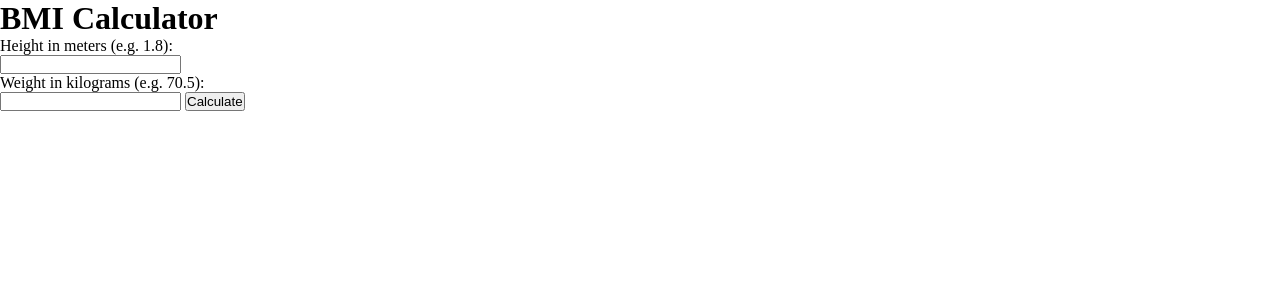
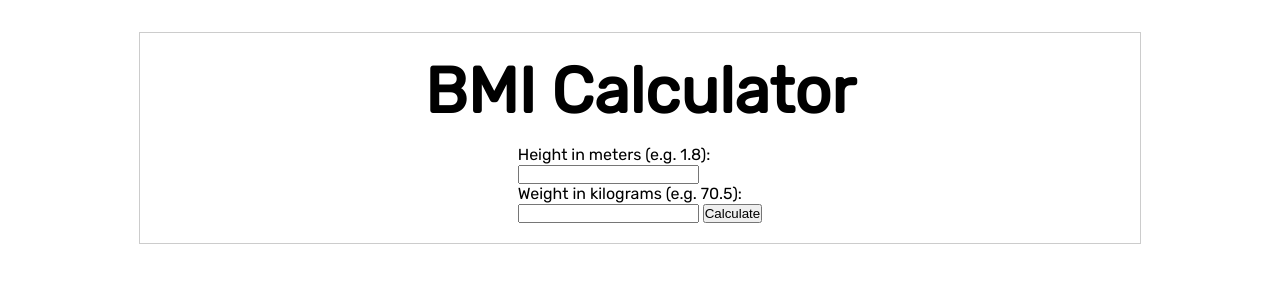
Before and after one commit to Gile987/BMI-Calculator, a website: page index.html in a window 1280 px wide. Drawn offline with Linux system fonts and the light colour scheme.

Commit message:
Add a font, add basic styling

```diff
--- a/index.html
+++ b/index.html
@@ -4,6 +4,9 @@
   <meta charset="UTF-8">
   <meta http-equiv="X-UA-Compatible" content="IE=edge">
   <meta name="viewport" content="width=device-width, initial-scale=1.0">
+  <link rel="preconnect" href="https://fonts.googleapis.com">
+  <link rel="preconnect" href="https://fonts.gstatic.com" crossorigin>
+  <link href="https://fonts.googleapis.com/css2?family=Rubik&display=swap" rel="stylesheet">
   <title>BMI Calculator</title>
   <link rel="stylesheet" href="styles/css/main.css">
 </head>
--- a/styles/sass/main.scss
+++ b/styles/sass/main.scss
@@ -2,3 +2,24 @@
   padding: 0;
   margin: 0;
 }
+
+body {
+  font-family: "Rubik";
+}
+
+.container {
+  margin: 2rem auto;
+  max-width: 60rem;
+  padding: 1.25rem;
+  border: 1px solid #ccc;
+  display: flex;
+  flex-direction: column;
+  align-items: center;
+  justify-content: center;
+
+  .title {
+    font-size: 2rem;
+    font-weight: bold;
+    margin-bottom: 1rem;
+  }
+}
```
Also changed, not shown: styles/css/main.css, styles/css/main.min.css, 2 other files.
